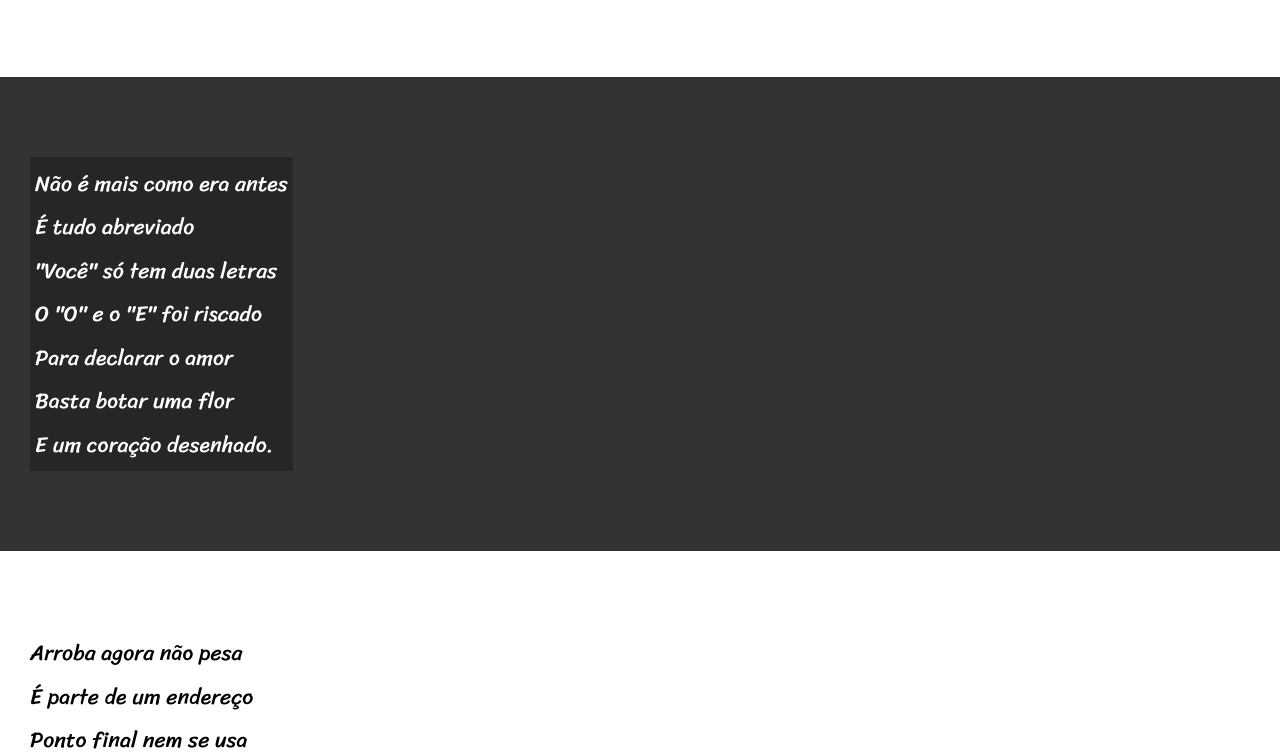
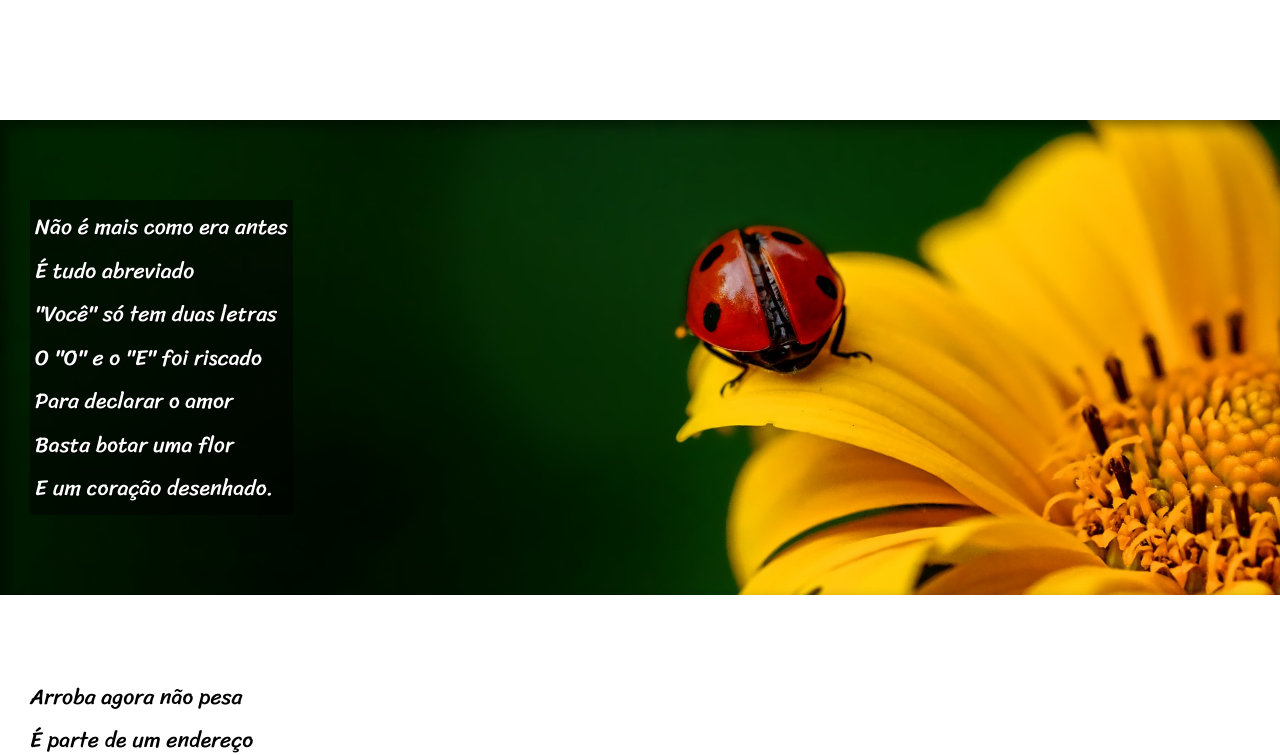
Before and after one commit to pedrovyctor/html-css, a plain HTML site: page HTML-CSS/Desafios/05/index.html in a window 1280 px wide. Shown: the part 648-1403 px from the top of the page. Drawn offline with Linux system fonts and the light colour scheme.

Commit message:
Finalizando Desafio 5

```diff
--- a/HTML-CSS/Desafios/05/index.html
+++ b/HTML-CSS/Desafios/05/index.html
@@ -25,7 +25,7 @@
         </p>
     </section>
 
-    <section class="imagen">
+    <section class="imagen" id="img1">
         <p>
             Não é mais como era antes<br>
             É tudo abreviado<br>
@@ -56,7 +56,7 @@
         </p>
     </section>
 
-    <section class="imagen">
+    <section class="imagen" id="img2">
         <p>
             Tenho saudade das cartas <br>
             Escritas com a própria mão<br>
--- a/HTML-CSS/Desafios/05/stilo/style.css
+++ b/HTML-CSS/Desafios/05/stilo/style.css
@@ -60,6 +60,10 @@
 
  }
 
+ section > p {
+   padding-bottom: 2em;
+ }
+
  section.normal {
     background-color: white;
     color: black;
@@ -68,12 +72,25 @@
  section.imagen {
     background-color: rgb(51, 51, 51);
     color: white;
+    box-shadow: inset 6px 6px 13px 0px rgba(0, 0, 0, 0.473);
+    background-size: cover;
+    background-attachment: fixed;
  }
 
  section.imagen > p {
     display: inline-block;
     padding: 5px;
-    background-color: rgba(0, 0, 0, 0.253);
+    background-color: rgba(0, 0, 0, 0.514);
+    text-shadow: 1px 1px 0px black;
+ }
+
+ section#img1 {
+   background-image: url(../imagens/background001.jpg);
+   background-position: right center;
+ }
+
+ section#img2 {
+   background-image: url(../imagens/background002.jpg);
  }
 
  footer {
```
